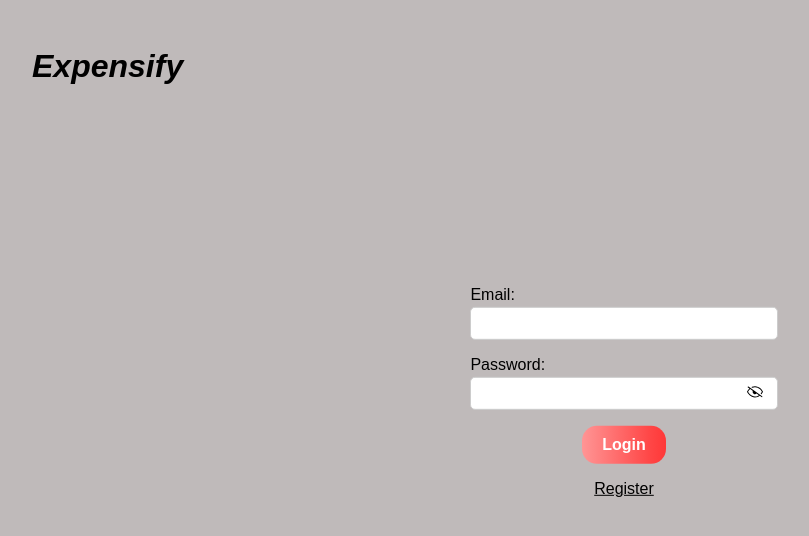
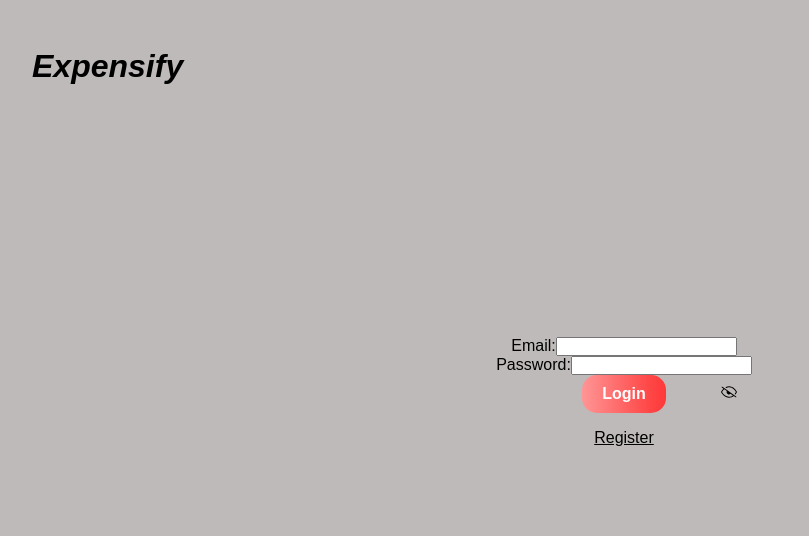
Before and after one commit to ClarenceG01/expense-tracker-client, a React (Vite) app: page / in a window 1280 px wide. Shown: the top 536 px of the page, without its empty margins (16-825 px from the left). Built offline with nearby package versions, Linux system fonts and the light colour scheme.

Commit message:
login change 2

```diff
--- a/src/components/Expenses/ExpenseForm.jsx
+++ b/src/components/Expenses/ExpenseForm.jsx
@@ -2,10 +2,9 @@
 import "./ExpenseForm.css";
 import { successToast } from "../../utils/successToast";
 import axios from "axios";
-import baseUrl from "../../utils/baseUrl";
 
+const baseUrl = "https://expense-tracker-server-xdkv.onrender.com";
 const ExpenseForm = ({ setIsOpen }) => {
-  const url = baseUrl();
   const [expense, setExpense] = useState({
     title: "",
     amount: "",
@@ -33,7 +32,7 @@
       notes: expense.notes,
     };
     axios
-      .post(`${url}/expense`, newExpense, {
+      .post(`${baseUrl}/expense`, newExpense, {
         withCredentials: true,
       })
       .then((res) => {
--- a/src/components/pages/Home.jsx
+++ b/src/components/pages/Home.jsx
@@ -4,8 +4,9 @@
 import TopExpense from "../Expenses/TopExpense";
 import TotalExpense from "../Expenses/TotalExpense";
 import Card from "../UI/Card";
-import baseUrl from "../../utils/baseUrl";
 import axios from "axios";
+
+const baseUrl = "https://expense-tracker-server-xdkv.onrender.com";
 
 const Home = () => {
   const [expenses, setExpenses] = useState([]);
@@ -14,13 +15,13 @@
   checkAuth();
   const fetchExpenses = async () => {
     await axios
-      .get(`${baseUrl()}/expense`, { withCredentials: true })
+      .get(`${baseUrl}/expense`, { withCredentials: true })
       .then((res) => setExpenses(res.data.recentExpenses))
       .catch((error) => console.log(error));
   };
   const fetchTotalExpense = async () => {
     await axios
-      .get(`${baseUrl()}/total`, { withCredentials: true })
+      .get(`${baseUrl}/total`, { withCredentials: true })
       .then((res) => {
         setTotal(res.data.total);
       })
@@ -28,7 +29,7 @@
   };
   const getTopExpenses = async () => {
     try {
-      const results = await axios.get(`${baseUrl()}/top`, {
+      const results = await axios.get(`${baseUrl}/top`, {
         withCredentials: true,
       });
       setTopExpenses(results.data.topExpenses);
@@ -40,7 +41,7 @@
     fetchExpenses();
     fetchTotalExpense();
     getTopExpenses();
-  }, [expenses]);
+  }, []);
   return (
     <div className="app">
       <h1>Expensify</h1>
--- a/src/components/pages/Login.jsx
+++ b/src/components/pages/Login.jsx
@@ -1,53 +1,133 @@
+// import React, { useState } from "react";
+// import { NavLink, useNavigate } from "react-router-dom";
+// import "./login.css";
+// import axios from "axios";
+// import { GoEye, GoEyeClosed } from "react-icons/go";
+
+// const baseUrl = "https://expense-tracker-server-xdkv.onrender.com";
+// const Login = () => {
+//   const navigate = useNavigate();
+//   const [credentials, setCredentials] = useState({
+//     email: "",
+//     password: "",
+//   });
+//   const [visible, setVisible] = useState(false);
+//   const changeHandler = (e) => {
+//     setCredentials((prev) => ({
+//       ...prev,
+//       [e.target.name]: e.target.value,
+//     }));
+//   };
+//   const submitHandler = async (e) => {
+//     e.preventDefault();
+//     await axios
+//       .post(`${baseUrl}/login`, credentials, { withCredentials: true })
+//       .then((res) => {
+//         if (res.status === 200) {
+//           navigate("/home");
+//         }
+//       })
+//       .catch((err) => console.log(err))
+//       .finally(() => console.log("loading done"));
+//   };
+//   return (
+//     <div className="login">
+//       <h2>Expensify</h2>
+//       <form className="login-form" onSubmit={submitHandler}>
+//         <div className="login-form__controlls">
+//           <label htmlFor="username">Email:</label>
+//           <input
+//             type="text"
+//             name="email"
+//             id="username"
+//             value={credentials.email}
+//             onChange={changeHandler}
+//           />
+//         </div>
+//         <div className="login-form__controlls pwd-control">
+//           <label htmlFor="password">Password:</label>
+//           <input
+//             type={visible ? "text" : "password"}
+//             name="password"
+//             id="password"
+//             value={credentials.password}
+//             onChange={changeHandler}
+//           />
+//           {visible ? (
+//             <GoEye className="eye-icon" onClick={() => setVisible(!visible)} />
+//           ) : (
+//             <GoEyeClosed
+//               className="eye-icon"
+//               onClick={() => setVisible(!visible)}
+//             />
+//           )}
+//         </div>
+//         <div className="btn-link">
+//           <button>Login</button>
+//           <NavLink to="/register" className="register-navlink">
+//             Register
+//           </NavLink>
+//         </div>
+//       </form>
+//     </div>
+//   );
+// };
+
+// export default Login;
 import React, { useState } from "react";
 import { NavLink, useNavigate } from "react-router-dom";
-import "./login.css";
-import baseUrl from "../../utils/baseUrl";
 import axios from "axios";
 import { GoEye, GoEyeClosed } from "react-icons/go";
+import "./login.css";
+
+const baseUrl = "https://expense-tracker-server-xdkv.onrender.com";
 
 const Login = () => {
   const navigate = useNavigate();
-  const url = baseUrl();
-  const [credentials, setCredentials] = useState({
-    email: "",
-    password: "",
-  });
+  const [credentials, setCredentials] = useState({ email: "", password: "" });
   const [visible, setVisible] = useState(false);
+
   const changeHandler = (e) => {
     setCredentials((prev) => ({
       ...prev,
       [e.target.name]: e.target.value,
     }));
   };
+
   const submitHandler = async (e) => {
     e.preventDefault();
-    await axios
-      .post(`${url}/login`, credentials, { withCredentials: true })
-      .then((res) => {
-        console.log("loading...");
-        console.log(res);
+    try {
+      const res = await axios.post(`${baseUrl}/login`, credentials, {
+        withCredentials: true,
+      });
+      if (res.status === 200) {
+        console.log("Login successful, navigating to /home");
         navigate("/home");
-        if (res.status === 200) {
-        }
-      })
-      .catch((err) => console.log(err))
-      .finally(() => console.log("loading done"));
+      } else {
+        console.error("Unexpected response status:", res.status);
+      }
+    } catch (err) {
+      console.error("Login error:", err);
+    } finally {
+      console.log("Loading done");
+    }
   };
+
   return (
     <div className="login">
       <h2>Expensify</h2>
       <form className="login-form" onSubmit={submitHandler}>
-        <div className="login-form__controlls">
-          <label htmlFor="username">Email:</label>
+        <div className="login-form__controls">
+          <label htmlFor="email">Email:</label>
           <input
             type="text"
             name="email"
-            id="username"
+            id="email"
             value={credentials.email}
             onChange={changeHandler}
           />
         </div>
-        <div className="login-form__controlls pwd-control">
+        <div className="login-form__controls pwd-control">
           <label htmlFor="password">Password:</label>
           <input
             type={visible ? "text" : "password"}
@@ -66,7 +146,7 @@
           )}
         </div>
         <div className="btn-link">
-          <button>Login</button>
+          <button type="submit">Login</button>
           <NavLink to="/register" className="register-navlink">
             Register
           </NavLink>
--- a/src/utils/baseUrl.js
+++ /dev/null
@@ -1,6 +0,0 @@
-function baseUrl() {
-  // return "https://expense-tracker-server-xdkv.onrender.com";
-  // return "http://localhost:9000";
-  return "https://expense-tracker-server-xdkv.onrender.com";
-}
-export default baseUrl;
```
